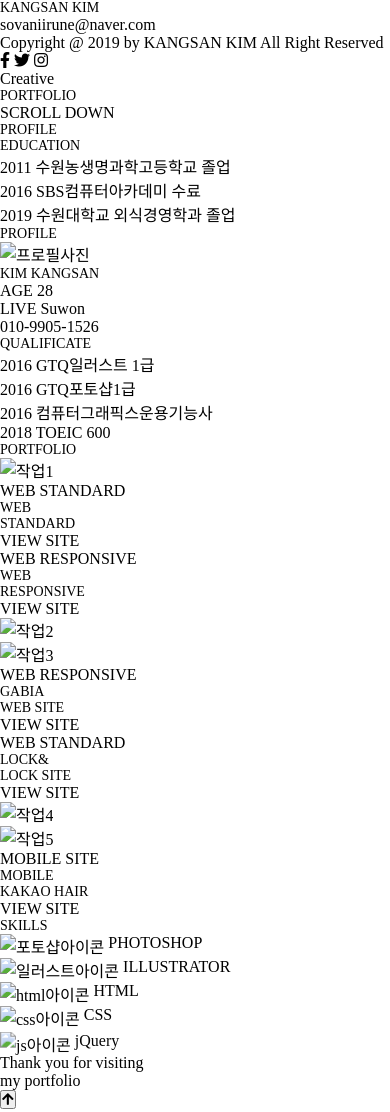
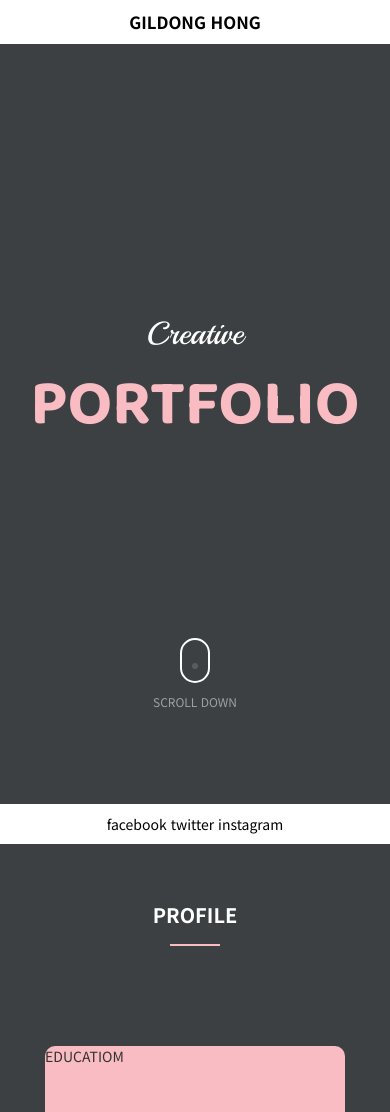
Before and after one commit to pam7464/port, a plain HTML site: page index.html in a window 390 px wide. Shown: the top 1112 px of the page. Drawn offline with nearby package versions, Linux system fonts and the light colour scheme; a web font is replaced by a local one.

Commit message:
Add files via upload

```diff
--- a/index.html
+++ b/index.html
@@ -2,265 +2,480 @@
 <html lang="ko">
 <head>
   <meta charset="UTF-8">
-    <meta name="viewport" content="width=device-width, initial-scale=1.0, maximum-scale=1.0, minimum-scale=1.0, user-scalable=no">
-    <meta name="author" content="김강산">
-    <meta name="description" content="김강산의 포트폴리오 사이트">
-    <meta name="keywords" content="웹퍼블리셔, 웹접근성, 반응형사이트, HTML5, WEB">
-    <title>김강산의 PORTFOLIO</title>
+  <meta http-equiv="X-UA-Compatible" content="IE=edge">
+  <meta name="viewport" content="width=device-width, initial-scale=1.0">
+  <meta name="description" content="포트폴리오 설명">
+  <meta name="keywords" content="포트폴리오 키워드들">
+  <title>홍길동 포트폴리오</title>
+  <link rel="stylesheet" href="./css/reset.css">
+  <style>
+    @import url('https://fonts.googleapis.com/css2?family=Noto+Sans+KR:wght@100;300;400;500;700;900&display=swap');
+    @import url('https://fonts.googleapis.com/css2?family=Playball&display=swap');
+    @import url('https://fonts.googleapis.com/css2?family=Baloo+2:wght@700&display=swap');
 
-    <!-- style -->
-    <link rel="stylesheet" href="css/reset.css">
-    <link rel="stylesheet" href="css/style.css">
-    <link rel="stylesheet" href="css/aos.css">
-    <link rel="stylesheet" href="https://use.fontawesome.com/releases/v5.8.1/css/all.css">
+    /* 루트 스타일 */
+    :root{
+      font-family: 'Noto Sans KR', sans-serif;
+      font-weight:400;
+      font-size:14px;
+      color:#333;
+    }
+    /* 공통스타일 */
+    .container{
+      margin:0 20px;
+      background-color:#3c4042;
+    }
+    .section:not(.jumbo) .container{
+      padding:100px 0;
+    }
 
-    <!-- web font -->
-    <link href="https://fonts.googleapis.com/css?family=Lato:300,400,700,900" rel="stylesheet">
-    <link href="https://fonts.googleapis.com/css?family=Baloo" rel="stylesheet">
-    <link href="https://fonts.googleapis.com/css?family=Playball" rel="stylesheet">
-    <link href="https://fonts.googleapis.com/css?family=Noto+Sans+KR:300,400,700,900" rel="stylesheet">
-
-    <!-- favicon -->
-    <link rel="icon" href="img/favicon-16.ico">
+    .section:not(.jumbo) .row{
+      display:flex;
+      flex-flow:column nowrap;
+      align-items:center;
+    }
+    .section:not(.jumbo) .sec-tit{
+      margin-bottom:100px;
+    }
+    .section:not(.jumbo) .sec-tit h2{
+      margin-bottom:15px;
+      font-weight:600;
+      font-size:20px;
+      color:#fff;
+    }
+    .section:not(.jumbo) .sec-tit::after{
+      display:block;
+      content:'';
+      width:50px;
+      height:2px;
+      margin:0 auto;
+      background-color:#f8bcc2;
+    }
 
 
-    <!--[if IE 8]>
-    <script type="text/javascript">
-        alert("Please Upgrade Your BROWSER !");
-    </script>
-    <![endif]-->
+    /* 스킵메뉴 스타일 */
+    .skip-menu h4{
+      font-size:0;
+    }
+    .skip-menu a{
+      position:fixed;
+      left:50%;
+      top:-50%;
+      transform:translate(-50%,0);
+      border-radius:5px;
+      padding:10px 20px;
+      background-color:#000;
+      font-weight:700;
+      font-size:32px;
+      color:#fff;
+    }
+    .skip-menu a:focus{
+      top:50%;
+      transform:translate(-50%,-50%);
+    }
+
+
+    .wrap{
+      padding:44px 0;
+    }
+
+    /* fixed 스타일 헤터, 푸터 */
+    .header,.footer{
+      position:fixed;
+      left:0;
+      right:0;
+      top:0;
+    }
+    .footer{
+      top:auto;
+      bottom:0;
+    }
+    .header .container,.footer .container{
+      background-color:#fff;
+    }
+    .header .row,.footer .row{
+      padding:10px 0;
+      display:flex;
+      justify-content:space-between;
+      align-items:center;
+    }
+    .header h1 a{
+      font-weight:700;
+      font-size:1.2em;
+    }
+
+    /* 점보트론 스타일 */
+    .jumbo .row{
+      height:calc(100vh - 44px - 44px);
+      display:flex;
+      flex-flow:column nowrap;
+      justify-content:space-around;
+      align-items:center;
+    }
+    .jumbo .row::before{
+      display:block;
+      content:'';
+    }
+    .jumbo h2{
+      font-family: 'Playball', cursive;
+      font-weight:500;
+      font-size:40px;
+      color:#fff;
+      text-align:center;
+    }
+    .jumbo h3{
+      font-family: 'Baloo 2', cursive;
+      font-weight:700;
+      font-size:72px;
+      color:#f8bcc2;
+      text-align:center;
+    }
+    .jumbo .sec-conts{
+      display:flex;
+      flex-flow:column nowrap;
+      justify-content:space-between;
+      align-items:center;
+    }
+    .scrl-border{
+      width:30px;
+      height:45px;
+      margin-bottom:10px;
+      border:2px solid #fff;
+      border-radius:25px;
+      position:relative;
+    }
+    .move-point{
+      width:6px;
+      height:6px;
+      border-radius:3px;
+      background-color:#fff;
+      position:absolute;
+      left:50%;
+      top:30%;
+      opacity:1;
+      transform:translate(-50%,-50%);
+      animation-name:mouse-whill;
+      animation-duration: 2s;
+      animation-iteration-count:infinite;
+    }
+
+    /* 마우스 애니메이션 */
+    @keyframes mouse-whill{
+      0%{
+        top:30%;
+        opacity:1;
+      }
+      90%{
+        top:70%;
+        opacity:0;
+      }
+      100%{
+        top:70%;
+        opacity:0;
+      }
+    }
+    .scrl-txt{
+      font-size:12px;
+      color:#fff;
+      opacity: 0.5;
+    }
+
+    /* 프로필 스타일 */
+    .profile .sec-conts{
+      display:flex;
+      flex-flow:row wrap;
+      justify-content:space-between;
+      width:960px;
+    }
+    .card{
+      width:30%;
+      height:400px;
+      position:relative;
+    }
+    .card-front,.card-back{
+      position:absolute;
+      left:0;
+      right:0;
+      top:0;
+      bottom:0;
+
+    }
+    .card-front{
+      transition:0.5s;
+      transform:perspective(500px) rotateY(0deg);
+      backface-visibility:hidden;
+      background-color:#f8bcc2;
+      border-radius:10px;
+    }
+    .card:hover .card-front{
+      transform:rotateY(180deg);
+    }
+    .card-back{
+      transition:0.5s;
+      transform:perspective(500px) rotateY(-180deg);
+      backface-visibility:hidden;
+      background-color:#f8bcc2;
+    }
+    .card:hover .card-back{
+      transform:rotateY(0deg);
+    }
+
+
+
+    @media (max-width:1200px){
+      .profile .sec-conts{
+        width:680px;
+      }
+      .card{
+        width:32%;
+        height:320px;
+      }
+    }
+
+
+    /* 테블릿 스타일 */
+    @media (max-width:767px){
+      .header .row,.footer .row{
+        justify-content:center;
+      }
+      .header .row p,.footer address{
+        display:none;
+      }
+
+      .profile .sec-conts{
+        width:60%;
+        min-width:300px;
+      }
+      .card{
+        width:100%;
+        height:75vw;
+        min-height:420px;
+        margin-bottom:30px;
+      }
+    }
+
+
+    /* 모바일 스타일 */
+    @media (max-width:424px){
+      .container{
+        margin:0;
+      }
+      .jumbo h2{
+        font-size:32px;
+      }
+      .jumbo h3{
+        font-size:64px;
+      }
+
+    }
+
+  </style>
 </head>
 <body>
-   <!-- fixed 영역 -->
-    <div id="top">
-        <h1 class="name">
-            <a href="#">KANGSAN KIM</a>
-        </h1>
-        <p>sovaniirune@naver.com</p>
+  <!-- 웹접근성 -->
+  <div class="skip-menu">
+    <h4>스킵 메뉴</h4>
+    <ul>
+      <li><a href="#home">홈</a></li>
+      <li><a href="#portfolio">포트폴리오</a></li>
+      <li><a href="#profile">내 소개</a></li>
+      <li><a href="#skills">할수 있는 것</a></li>
+    </ul>
   </div>
 
-    <div id="bottom">
-        <p>Copyright @ 2019 by KANGSAN KIM All Right Reserved</p>
-        <div class="sns">
-            <a href="#"><i class="fab fa-facebook-f"></i></a>
-            <a href="#"><i class="fab fa-twitter"></i></a>
-            <a href="#"><i class="fab fa-instagram"></i></a>
+  <div class="wrap">
+
+    <header class="header" id="home">
+      <div class="container">
+        <div class="row">
+          <h1><a href="#">GILDONG HONG</a></h1>
+          <p><a href="#">gildong-hong@naver.com</a></p>
+        </div>
+      </div>
+    </header>
+
+    <section class="section jumbo">
+      <div class="container">
+        <div class="row">
+          <div class="sec-tit">
+            <h2>Creative</h2>
+            <h3>PORTFOLIO</h3>
+          </div>
+          <div class="sec-conts">
+            <div class="scrl">
+              <div class="scrl-border">
+                <div class="move-point"></div>
+              </div>
+            </div>
+            <div class="scrl-txt">SCROLL DOWN</div>
+          </div>
+        </div>
+      </div>
+    </section>
+
+    <section class="section profile" id="profile">
+      <div class="container">
+        <div class="row">
+          <div class="sec-tit">
+            <h2>PROFILE</h2>
+          </div>
+          <div class="sec-conts">
+            <div class="card card-left">
+              <div class="card-front">
+                <h3>EDUCATIOM</h3>
+              </div>
+              <div class="card-back">
+                <p><span>2020</span><span>한국고등학교 졸업</span></p>
+                <p><span>2022</span><span>한국대학교 3학년 재학</span></p>
               </div>
             </div>
 
-    <div id="left"></div>
-    <div id="right"></div>
-    <!-- //fixed 영역 -->
-
-    <!-- intro -->
-    <div id="intro">
-        <div class="content">
-            <span>Creative</span>
-            <h2>PORTFOLIO</h2>
+            <div class="card card-middle">
+              <div class="card-front">
+                <h3>PROFILE</h3>
               </div>
-
-        <div class="wheel">
-            <div class="mouse"></div>
-            <span>SCROLL DOWN</span>
-        </div>
-    </div>
-    <!-- //intro -->
-
-    <!-- profile -->
-    <div id="profile">
-        <div class="container">
-            <h3>PROFILE</h3>
-            <div class="card_wrap" data-aos="fade-up">
-                <div class="card c_left">
-                    <div class="front">
-                        <div class="front_content middle">
-                            <h4>EDUCATION</h4>
-                        </div>
-                    </div>
-                    <div class="back">
-                        <div class="back_content middle">
-                            <p>
-                                <span>2011</span>
-                                <em>수원농생명과학고등학교 졸업</em>
-                            </p>
-
-                            <p>
-                                <span>2016</span>
-                                <em>SBS컴퓨터아카데미 수료</em>
-                            </p>
-
-                            <p>
-                                <span>2019</span>
-                                <em>수원대학교 외식경영학과 졸업</em>
-                            </p>
-                        </div>
+              <div class="card-back">
+                <p><img src="./images/avatar.jpg" alt="홍길동사진"></p>
+                <p><span>GILDONG HONG</span></p>
+                <p><span>AGE : 26</span></p>
+                <p><span>경기도 부천시</span></p>
+                <p><span>010-111-2222</span></p>
               </div>
             </div>
 
-                <div class="card c_middle">
-                    <div class="front">
-                        <div class="front_content middle">
-                            <h4>PROFILE</h4>
+            <div class="card card-right">
+              <div class="card-front">
+                <h3>QUALIFICATE</h3>
               </div>
-                    </div>
-                    <div class="back">
-                        <div class="back_content middle">
-                            <span class="avatar"><img src="img/avatar.jpg" alt="프로필사진"></span>
-                            <h4>KIM KANGSAN</h4>
-                            <em class="p_dec">AGE 28<br>LIVE Suwon<br>010-9905-1526</em>
-                        </div>
-                    </div>
-                </div>
-
-                <div class="card c_right">
-                    <div class="front">
-                        <div class="front_content middle">
-                            <h4>QUALIFICATE</h4>
-                        </div>
-                    </div>
-                    <div class="back">
-                        <div class="back_content middle">
-                            <p>
-                                <span>2016</span>
-                                <em>GTQ일러스트 1급</em>
-                            </p>
-                            <p>
-                                <span>2016</span>
-                                <em>GTQ포토샵1급</em>
-                            </p>
-                            <p>
-                                <span>2016</span>
-                                <em>컴퓨터그래픽스운용기능사</em>
-                            </p>
-                            <p>
-                                <span>2018</span>
-                                <em>TOEIC 600</em>
-                            </p>
+              <div class="card-back">
+                <p><span>2020</span><span>운전면허 1종 보통</span></p>
+                <p><span>2022</span><span>컴퓨터그래픽스운용기능사</span></p>
               </div>
             </div>
           </div>
         </div>
-            <!-- //card_wrap-->
+      </div>
+    </section>
+
+    <section class="section portfolio" id="portfolio">
+      <div class="container">
+        <div class="row">
+          <div class="sec-tit">
+            <h2>PORTFOLIO</h2>
+          </div>
+          <div class="sec-conts">
+            <div class="port port1">
+              <div class="port-img">
+                <img src="./images/work1.jpg" alt="포트폴리오1 웹표준 미리보기">
+              </div>
+              <div class="port-content">
+                <h3>WEB STANDARD</h3>
+                <h4>WEB<br>STANDARD</h4>
+                <hr>
+                <button>VIEW SITE</button>
               </div>
             </div>
-    <!-- //profile -->
-
-    <!-- work -->
-    <div id="work">
-        <div class="container">
-            <h3>PORTFOLIO</h3>
-            <div class="work_box">
-                <div class="left_box" data-aos="fade-right">
-                    <img src="img/work1.jpg" alt="작업1" >
+            <div class="port port2">
+              <div class="port-img">
+                <img src="./images/work2.jpg" alt="포트폴리오2 반응형 웹페이지 미리보기">
               </div>
-                <div class="right_box" data-aos="fade-left">
-                    <span>WEB STANDARD</span>
-                    <h4>WEB<br>STANDARD</h4>
-                    <a href="http://kangsane.dothome.co.kr/web/" target="_blank" class="view">VIEW SITE</a>
+              <div class="port-content">
+                <h3>WEB RESPONSIVE</h3>
+                <h4>WEB<br>RESPONSIVE</h4>
+                <hr>
+                <button>VIEW SITE</button>
               </div>
             </div>
-
-            <div class="work_box">
-                <div class="left_box2" data-aos="fade-right">
-                    <span>WEB RESPONSIVE</span>
-                    <h4>WEB<br>RESPONSIVE</h4>
-                    <a href="http://kangsane.dothome.co.kr/responsive/html5/index.html" target="_blank" class="view">VIEW SITE</a>
+            <div class="port port3">
+              <div class="port-img">
+                <img src="./images/work3.jpg" alt="포트폴리오3 반응형 웹페이지 미리보기">
               </div>
-                <div class="right_box2" data-aos="fade-left">
-                    <img src="img/work2.jpg" alt="작업2">
+              <div class="port-content">
+                <h3>WEB RESPONSIVE</h3>
+                <h4>GABIA<br>WEB SITE</h4>
+                <hr>
+                <button>VIEW SITE</button>
               </div>
             </div>
-
-            <div class="work_box">
-                <div class="left_box" data-aos="fade-right">
-                    <img src="img/work3.jpg" alt="작업3">
+            <div class="port port4">
+              <div class="port-img">
+                <img src="./images/work4.jpg" alt="포트폴리오4 웹표준 미리보기">
               </div>
-                <div class="right_box" data-aos="fade-left">
-                    <span>WEB RESPONSIVE</span>
-                    <h4>GABIA<br>WEB SITE</h4>
-                    <a href="http://kangsane.dothome.co.kr/gabia/" target="_blank" class="view">VIEW SITE</a>
+              <div class="port-content">
+                <h3>WEB STANDARD</h3>
+                <h4>LOCK &<br>LOCK SITE</h4>
+                <hr>
+                <button>VIEW SITE</button>
               </div>
             </div>
-
-            <div class="work_box">
-                <div class="left_box2" data-aos="fade-right">
-                    <span>WEB STANDARD</span>
-                    <h4>LOCK&<br>LOCK SITE</h4>
-                    <a href="http://kangsane.dothome.co.kr/locknlock/" target="_blank" class="view">VIEW SITE</a>
+            <div class="port port5">
+              <div class="port-img">
+                <img src="./images/work5.jpg" alt="포트폴리오5 모바일 사이트 미리보기">
               </div>
-                <div class="right_box2" data-aos="fade-left">
-                    <img src="img/work4.jpg" alt="작업4">
-                </div>
-            </div>
-
-            <div class="work_box last">
-                <div class="left_box" data-aos="fade-right">
-                    <img src="img/work5.jpg" alt="작업5" >
-                </div>
-                <div class="right_box" data-aos="fade-left">
-                    <span>MOBILE SITE</span>
+              <div class="port-content">
+                <h3>MOBILE SITE</h3>
                 <h4>MOBILE<br>KAKAO HAIR</h4>
-                    <a href="http://kangsane.dothome.co.kr/kakao/" target="_blank" class="view">VIEW SITE</a>
+                <hr>
+                <button>VIEW SITE</button>
               </div>
             </div>
           </div>
         </div>
-    <!-- //work -->
+      </div>
+    </section>
 
-    <!-- skill -->
-    <div id="skill">
+    <section class="section skills" id="skills">
       <div class="container">
-            <h3>SKILLS</h3>
-            <div class="skill_box">
-                <ul>
-                    <li data-aos="fade-up" data-aos-duration="1000">
-                        <img src="img/ps.png" alt="포토샵아이콘">
-                        <span>PHOTOSHOP</span>
-                    </li>
-                    <li data-aos="fade-up" data-aos-duration="1500">
-                        <img src="img/ai.png" alt="일러스트아이콘">
-                        <span>ILLUSTRATOR</span>
-                    </li>
-                    <li data-aos="fade-up" data-aos-duration="2000">
-                        <img src="img/html.png" alt="html아이콘">
-                        <span>HTML</span>
-                    </li>
-                    <li data-aos="fade-up" data-aos-duration="2500">
-                        <img src="img/css.png" alt="css아이콘">
-                        <span>CSS</span>
-                    </li>
-                    <li class="last" data-aos="fade-up" data-aos-duration="3000">
-                        <img src="img/js.png" alt="js아이콘">
-                        <span>jQuery</span>
-                    </li>
-                </ul>
+        <div class="row">
+          <div class="sec-tit">
+            <h2>SKILLS</h2>
+          </div>
+          <div class="sec-conts">
+            <div class="skill skill-ps">
+              <img src="./images/ps.png" alt="포토샵 로고 이미지">
+              <p>PHOTOSHOP</p>
+            </div>
+            <div class="skill skill-ai">
+              <img src="./images/ai.png" alt="일러스트레이터 로고 이미지">
+              <p>ILLUSTRATOR</p>
+            </div>
+            <div class="skill skill-html">
+              <img src="./images/html.png" alt="html 로고 이미지">
+              <p>HTML5</p>
+            </div>
+            <div class="skill skill-css">
+              <img src="./images/css.png" alt="css 로고 이미지">
+              <p>CSS3</p>
+            </div>
+            <div class="skill skill-js">
+              <img src="./images/js.png" alt="javaScript 로고 이미지">
+              <p>javaScript</p>
             </div>
           </div>
         </div>
-    <!-- //skill -->
+      </div>
+    </section>
 
-    <div id="footer">
-        <div class="container type-wrap">
-            <div id="typed-strings">
-                <p>Thank you for visiting<br>my portfolio</p>
-            </div>
-            <span id="typed" style="white-space:pre;"></span>
+    <section class="section thank-you">
+      <div class="container">
+        <div class="row">
+          <p>Thank you for visition <br> my portfolio</p>
         </div>
       </div>
+    </section>
 
-    <button id="topBtn"><i class="fa fa-arrow-up" aria-hidden="true"></i></button>
-
-    <script src='http://cdnjs.cloudflare.com/ajax/libs/jquery/2.1.3/jquery.min.js'></script>
-    <script src="https://ajax.googleapis.com/ajax/libs/jqueryui/1.12.1/jquery-ui.min.js"></script>
-    <script src="js/aos.js"></script>
-    <script src="js/typed.js"></script>
-    <script src="js/demos.js"></script>
-    <script src="js/index.js"></script>
-
-    <script>
-        AOS.init({
-            duration :1200,
-        });
-    </script>
+    <footer class="footer">
+      <div class="container">
+        <div class="row">
+          <address>Copyright @ 2019 by KANGSAN KIM All Right Reserved</address>
+          <div class="sns">
+            <a href="#">facebook</a>
+            <a href="#">twitter</a>
+            <a href="#">instagram</a>
+          </div>
+        </div>
+      </div>
+    </footer>
+  </div>
 </body>
 </html>
```
Lines whose indentation alone changed are shown as unchanged.
